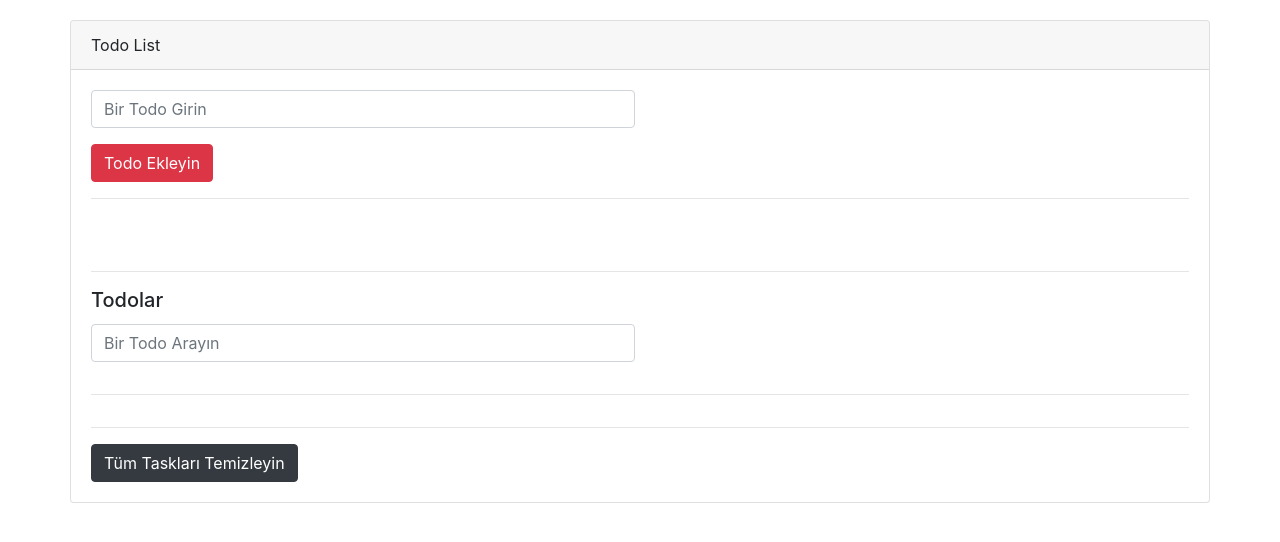
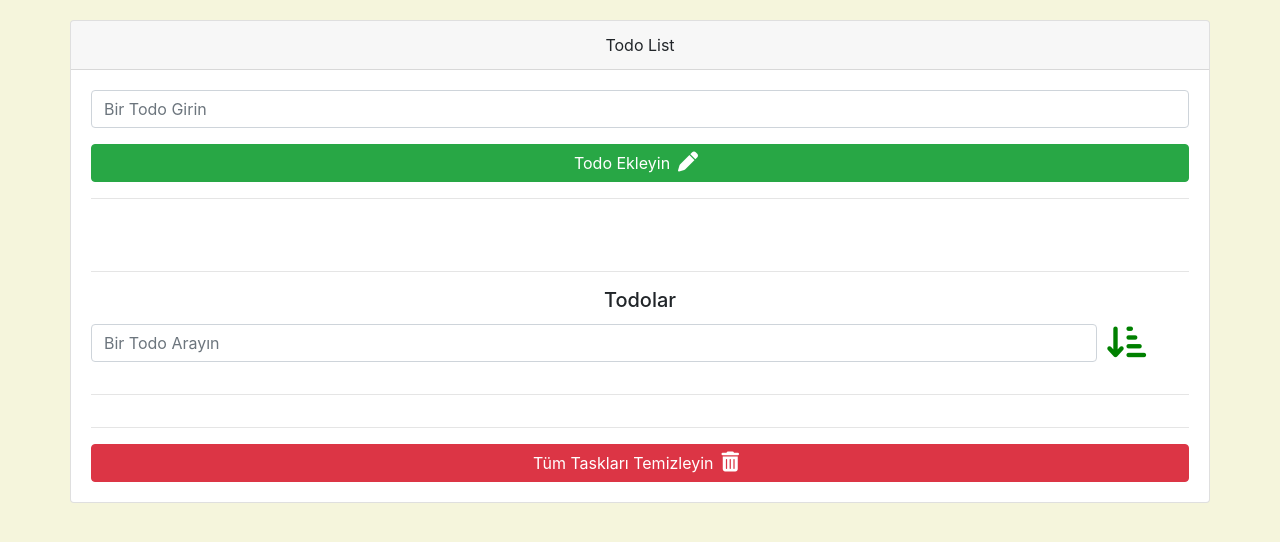
Before and after one commit to gomer27/todo, a plain HTML site: page index.html in a window 1280 px wide. Drawn offline with nearby package versions, Linux system fonts and the light colour scheme.

Commit message:
todoyu görünümünde düzenlemeler yaptım

```diff
--- a/index.html
+++ b/index.html
@@ -14,17 +14,26 @@
       integrity="sha384-Gn5384xqQ1aoWXA+058RXPxPg6fy4IWvTNh0E263XmFcJlSAwiGgFAW/dAiS6JXm"
       crossorigin="anonymous"
     />
+    <!-- Font awesome -->
+    <link
+      rel="stylesheet"
+      href="https://cdnjs.cloudflare.com/ajax/libs/font-awesome/6.1.2/css/all.min.css"
+      integrity="sha512-1sCRPdkRXhBV2PBLUdRb4tMg1w2YPf37qatUFeS7zlBy7jJI8Lf4VHwWfZZfpXtYSLy85pkm9GaYVYMfw5BC1A=="
+      crossorigin="anonymous"
+      referrerpolicy="no-referrer"
+    />
+    <link rel="stylesheet" href="./style.css" />
 
     <title>Todo List</title>
   </head>
-  <body>
+  <body style="background-color: beige">
     <div class="container" style="margin-top: 20px">
       <div class="card row">
-        <div class="card-header">Todo List</div>
+        <div class="card-header text-center">Todo List</div>
         <div class="card-body">
           <form id="todo-form" name="form">
             <div class="form-row">
-              <div class="form-group col-md-6">
+              <div class="form-group col-12">
                 <input
                   class="form-control"
                   type="text"
@@ -34,16 +43,20 @@
                 />
               </div>
             </div>
-            <button type="submit" class="btn btn-danger">Todo Ekleyin</button>
+            <div>
+              <button type="submit" class="btn btn-success todoButton">
+                Todo Ekleyin<i class="fa-solid fa-pen penIcon"></i>
+              </button>
+            </div>
           </form>
           <hr />
         </div>
 
         <div class="card-body">
           <hr />
-          <h5 class="card-title" id="tasks-title">Todolar</h5>
+          <h5 class="card-title text-center" id="tasks-title">Todolar</h5>
           <div class="form-row">
-            <div class="form-group col-md-6">
+            <div class="form-group col-11">
               <input
                 class="form-control"
                 type="text"
@@ -51,6 +64,9 @@
                 id="filter"
                 placeholder="Bir Todo Arayın"
               />
+            </div>
+            <div class="col-1">
+              <i class="fa-solid fa-arrow-down-short-wide filterIcon"></i>
             </div>
           </div>
 
@@ -64,9 +80,16 @@
                 </li>-->
           </ul>
           <hr />
-          <a id="clear-todos" class="btn btn-dark" href="#"
-            >Tüm Taskları Temizleyin</a
-          >
+          <div class="d-flex justify-content-between">
+            <a
+              id="clear-todos"
+              class="btn btn-danger text-center todoButton"
+              href="#"
+              >Tüm Taskları Temizleyin<i
+                class="fa-sharp fa-solid fa-trash-can deleteIcon"
+              ></i
+            ></a>
+          </div>
         </div>
       </div>
     </div>
--- /dev/null
+++ b/style.css
@@ -0,0 +1,21 @@
+.text-center {
+  text-align: center;
+}
+.todoButton {
+  width: 100%;
+}
+.deleteIcon {
+  font-size: 20px;
+  padding: 0 8px;
+}
+.penIcon {
+  font-size: 20px;
+  padding: 0 8px;
+}
+.colorIcon {
+  color: red;
+}
+.filterIcon {
+  font-size: 35px;
+  color: green;
+}
--- a/todo.js
+++ b/todo.js
@@ -99,7 +99,7 @@ function addTodoToUI(newTodo) {
   const link = document.createElement("a");
   link.href = "#";
   link.className = "delete-item";
-  link.innerHTML = "<i class= 'fa fa-remove'></i>";
+  link.innerHTML = "<i class= 'fa fa-remove colorIcon'></i>";
   listItem.className = "list-group-item d-flex justify-content-between";
 
   console.log(listItem);
```
